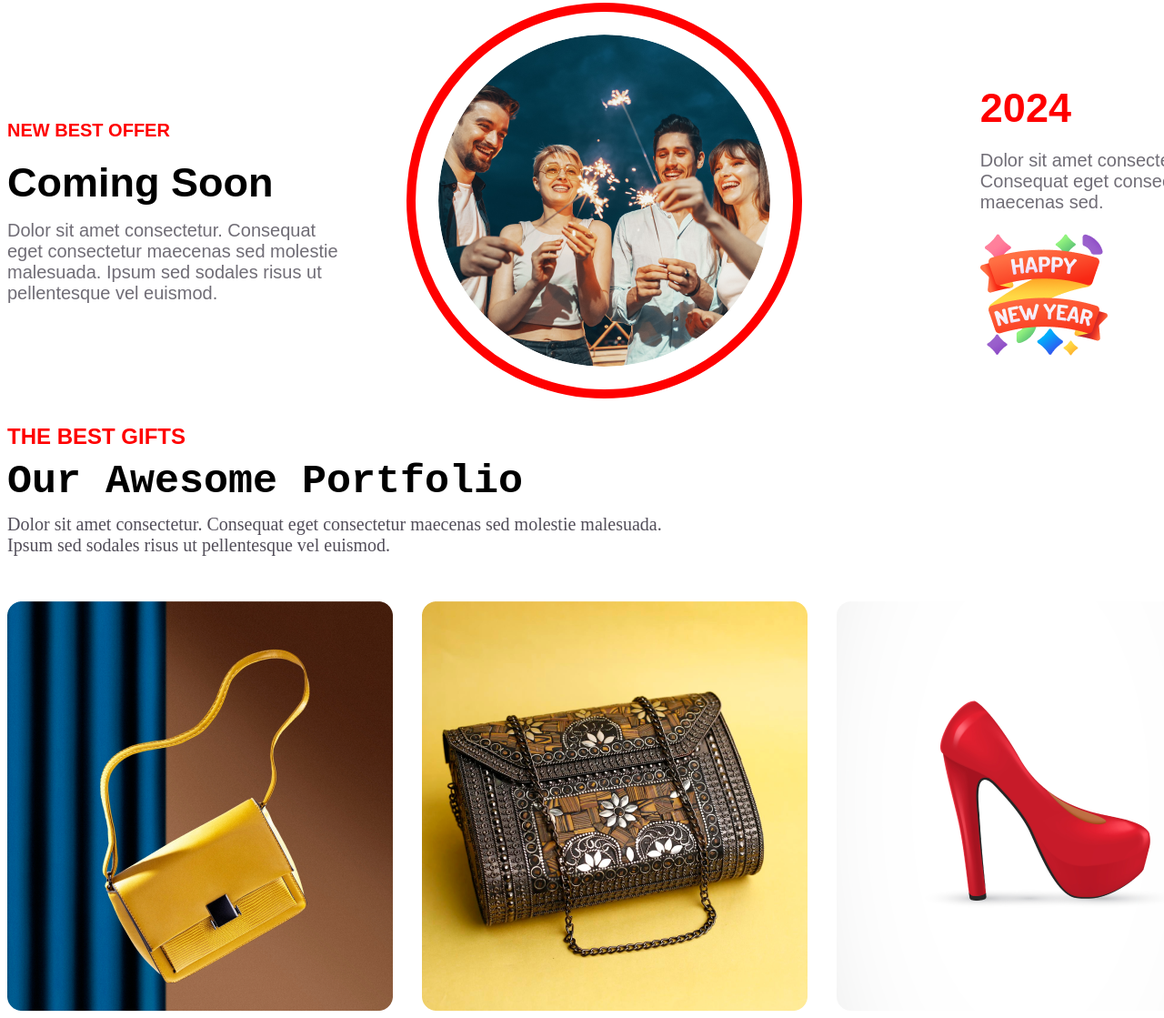
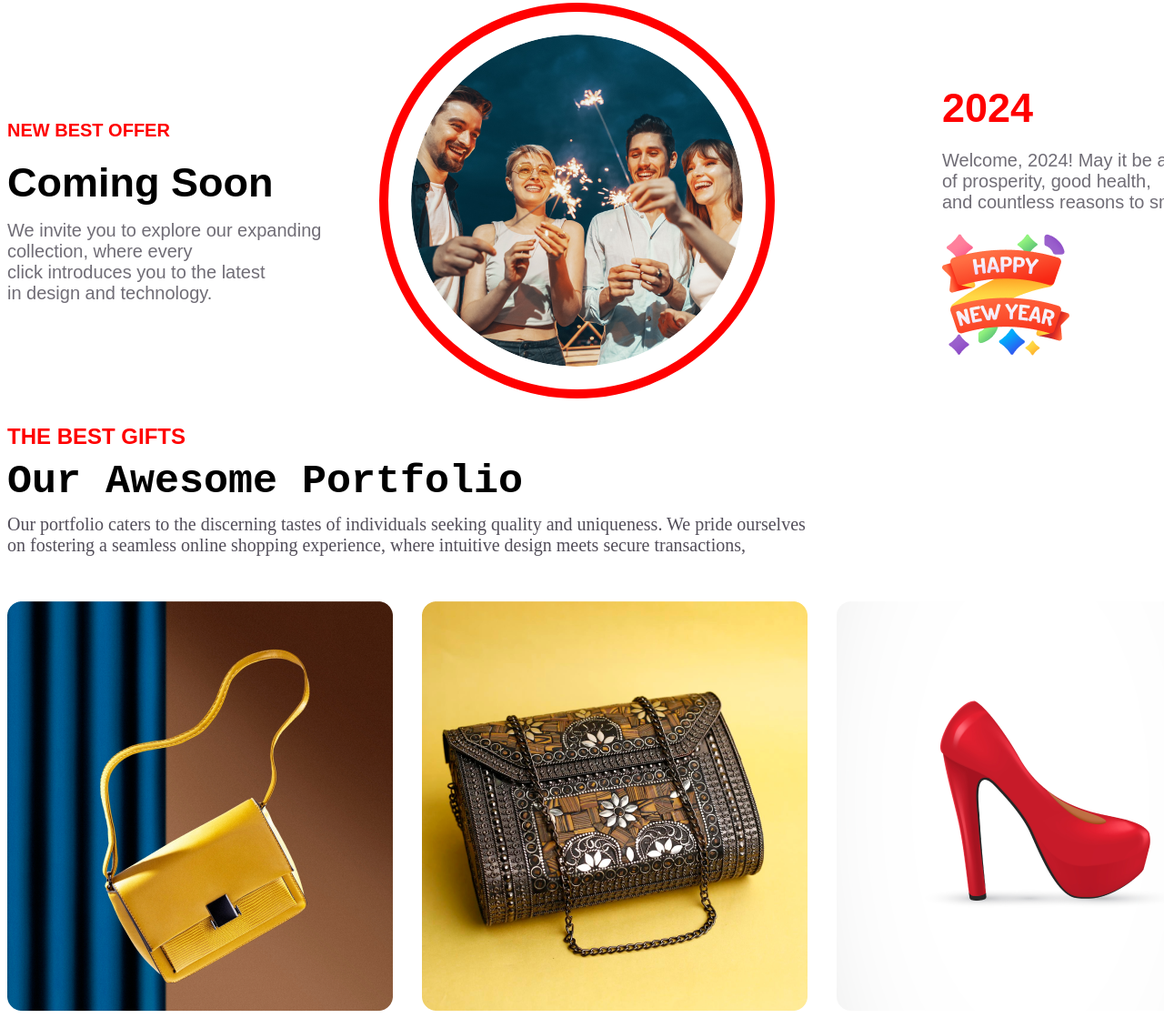
Before and after one commit to Mishuri21/first-assainment, a plain HTML site: page index.html in a window 1280 px wide. Shown: the part 2896-4015 px from the top of the page at 91% size. Drawn offline with Linux system fonts and the light colour scheme.

Commit message:
added some new tex

```diff
--- a/index.html
+++ b/index.html
@@ -36,7 +36,7 @@
             <div class="section-two">
                 <div class="section-two-textarea">
                     <h2>Welcome to <br> midnight party</h2>
-                    <p class="section-two-para">Dolor sit amet consectetur. Consequat eget consectetur maecenas sed molestie, <br> Ipsum sed sodales risus ut pellentesque vel euismod. </p>
+                    <p class="section-two-para">Our online shopping platform is tailored to meet your lifestyle demands. Join our community of satisfied shoppers and embrace the future of retail therapy with a click. Happy shopping! </p>
                     <button class="btn-style">JOIN NOW</button>
                 </div>
                 <div class="section-two-img-div">
@@ -61,14 +61,17 @@
                 <div class="section-four-div1">
                     <h3>NEW BEST OFFER</h3>
                     <h2>Coming Soon</h2>
-                    <p>Dolor sit amet consectetur. Consequat <br> eget consectetur maecenas sed molestie <br> malesuada. Ipsum sed sodales risus ut <br> pellentesque vel euismod. </p>
+                    <p>We invite you to explore our expanding <br> collection, where every <br>
+                     click introduces you to the latest <br>
+                     in design and technology.
+                    </p>
                 </div>
                 <div class="section-four-div2">
                     <img src="resources/Ellipse 1.png" alt="">
                 </div>
                 <div class="section-four-div3">
                     <h3>2024</h3>
-                    <p>Dolor sit amet consectetur. <br> Consequat eget consectetur <br> maecenas sed.</p>
+                    <p>Welcome, 2024! May it be a year <br> of prosperity, good health, <br> and countless reasons to smile. </p>
                     <img src="resources/Group 96.png" alt="">
                 </div>
             </div>
@@ -82,7 +85,7 @@
             <div class="section-six">
                 <h3>THE BEST GIFTS</h3>
                 <h2>Our Awesome Portfolio</h2>
-                <p>Dolor sit amet consectetur. Consequat eget consectetur maecenas sed molestie malesuada. <br>Ipsum sed sodales risus ut pellentesque vel euismod. </p>
+                <p> Our portfolio caters to the discerning tastes of individuals seeking quality and uniqueness. We pride ourselves <br> on fostering a seamless online shopping experience, where intuitive design meets secure transactions, </p>
 
                 <div class="gift-box">
                     <div class="gitf-photo"><img src="resources/Rectangle 3.png" alt=""></div>
@@ -99,7 +102,7 @@
             <div class="section-seven">
                 <img src="resources/Group 61.png" alt="">
                 <h2>Subscribe Newsletter</h2>
-                <p>Dolor sit amet consectetur. Consequat eget consectetur maecenas sed molestie malesuada. <br> Ipsum sed sodales risus ut pellentesque vel euismod. </p>
+                <p>Subscribing is not just about staying in the loop; it's about joining a vibrant network <br> of individuals who share common interests and passions.  </p>
                 <div class="button-style">
                     <input class="email-btn" type="email" name="email" id="email" placeholder="user@gmail.com">
                     <input class="submit-btn btn-primary" type="submit" value="Subscribe">
```
